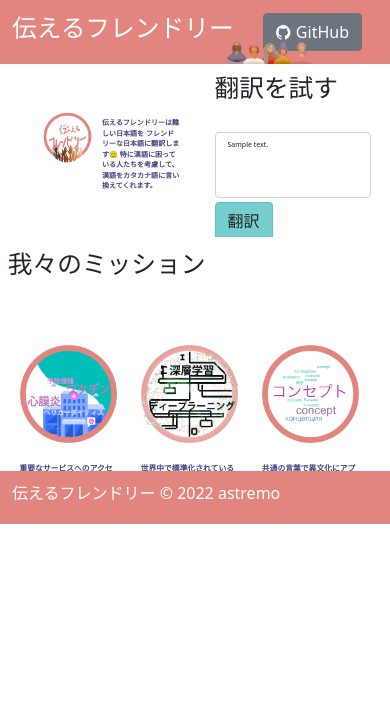
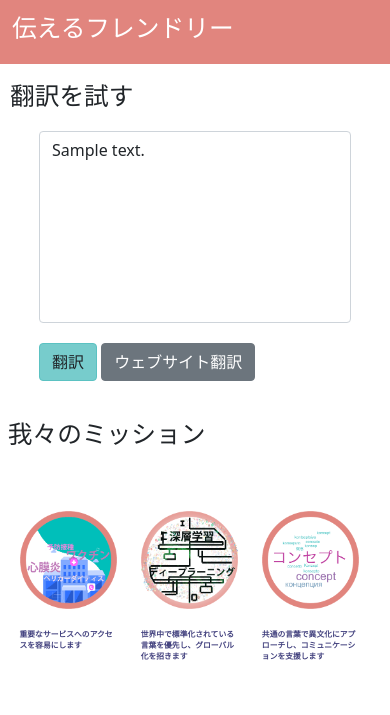
Before and after one commit to astremo/tsutaerufriendly, a Python web app: template templates/index.html in a window 390 px wide. Shown: the top 715 px of the page. Run offline with Jinja, Linux system fonts and the light colour scheme; the template is opened without the code that fills it: most values are stand-ins (such as "Sample title", 1, 10 or a date in 2020).

Commit message:
minor bug fixes & responsive design for mobile

```diff
--- a/api/model.py
+++ b/api/model.py
@@ -22,7 +22,7 @@ class friendly_JA():
         try:
             return t_output[0].get("generated_text")
         except KeyError:
-            return self.translate(self, text)
+            self.translate(self, text)
 
     # Exceeds heroku runtime memory
 
--- a/static/styles.css
+++ b/static/styles.css
@@ -24,6 +24,60 @@
     max-width: 25%;
 }
 
+@media only screen and (max-width: 1400px) {
+    .description {
+      display: none;
+    }
+    .circlemain {
+        display: none;
+    }
+    .what{
+        display: none;
+    }
+    .form {
+        height: 240px !important;
+        padding-bottom: 300px !important;
+    }
+    .translateform {
+        left:0px !important;
+        width: 100% !important;
+    }
+
+    .trytranslate{
+        left:10px !important;
+
+    }
+
+    .textarea {
+        left:0px !important;
+    }
+
+    .translatebtn{
+        left: 10% !important;
+        max-width: 100%;
+    }
+
+    .github{
+        display: none;
+    }
+
+    .diversepeople{
+        display: none;
+    }
+
+    .footer{
+        display: none;
+    }
+
+    .principles{
+        height: 80vw !important;
+    }
+
+  }
+
+.github{
+    display:box;
+}
 
 .diversepeople
 {
@@ -37,9 +91,8 @@ textarea
     position: relative;
     top: 30px;
     left: 10%;
-    font-size: 1.8vw !important;
     max-width:80%;
-    max-height:40%;
+    height: 12em !important;
     resize: none !important;
     outline: none !important;
     box-shadow: none !important;
--- a/templates/index.html
+++ b/templates/index.html
@@ -22,8 +22,10 @@
             </a>
 
             <a class="navbar-brand" href="https://github.com/astremo">
-                <button type="button" class="btn btn-secondary">
+                <div class="github">
+                    <button type="button" class="btn btn-secondary">
                     <img src="{{ url_for('static', path='/resources/github.png') }}" width=20 alt="">GitHub</button>
+                </div>
             </a>
 
         </div>
@@ -52,7 +54,7 @@
 
         <form action="/translate" method="get"></form>
         <p>
-        <textarea rows="5" maxlength="256" class="form-control form-rounded"
+        <textarea maxlength="256" class="form-control form-rounded"
         id="translate">{{text_output}}</textarea>
         </p>
         <div class ="translatebtn">
@@ -88,14 +90,15 @@
 
         </div>
 
+        <div class="footer">
         <nav class="navbar navbar-light bg-primary">
             <div class="container-fluid">
                 <a class="navbar-brand" href="#">
                     <h6>伝えるフレンドリー © 2022 astremo</h6>
                 </a>
-
             </div>
         </nav>
+        </div>
 
 </body>
 
```
